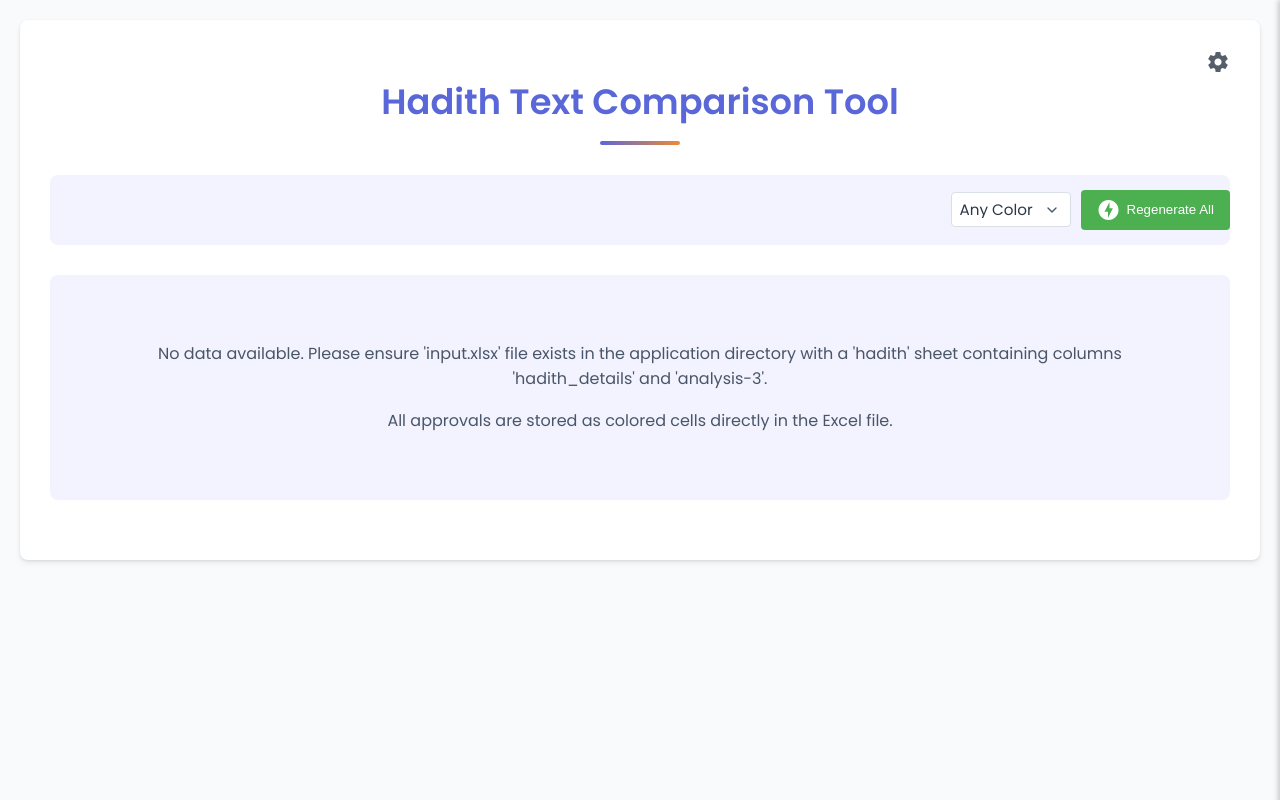
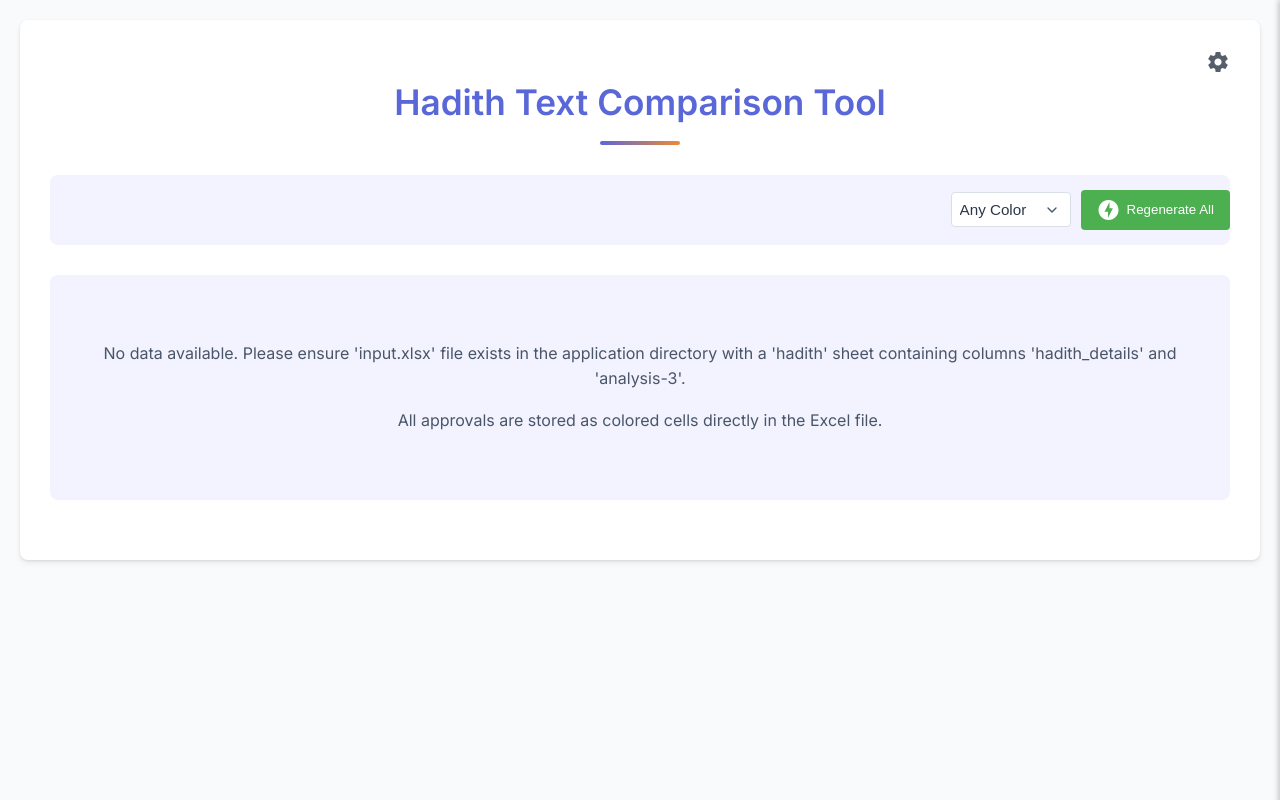
Before and after one commit to khalidmahamud/data-comparison-tool, a Flask app: page / in a window 1280 px wide. Run offline with Flask 3, Linux system fonts and the light colour scheme.

Commit message:
feat: add Kalpurush font and update font family in styles for improved typography 🎨✨

```diff
--- a/static/css/style.css
+++ b/static/css/style.css
@@ -97,13 +97,21 @@
 
 /* Base Styles */
 body {
-  font-family: "Poppins", sans-serif;
+  font-family: "Inter", "Kalpurush", "Poppins", sans-serif;
   margin: 0;
   padding: 20px;
   background-color: var(--background-color);
   color: var(--text-color);
   line-height: 1.6;
   transition: var(--transition);
+}
+
+/* Add Kalpurush font */
+@font-face {
+  font-family: "Kalpurush";
+  src: url("../kalpurush.ttf") format("truetype");
+  font-weight: normal;
+  font-style: normal;
 }
 
 .container {
--- a/templates/index.html
+++ b/templates/index.html
@@ -6,7 +6,7 @@
     <title>Hadith Text Comparison Tool</title>
     <link rel="icon" href="{{ url_for('static', filename='favicon.png') }}" type="image/svg+xml">
     <link href="https://fonts.googleapis.com/icon?family=Material+Icons" rel="stylesheet">
-    <link href="https://fonts.googleapis.com/css2?family=Poppins:wght@300;400;500;600;700&display=swap" rel="stylesheet">
+    <link href="https://fonts.googleapis.com/css2?family=Inter:wght@300;400;500;600;700&display=swap" rel="stylesheet">
     <link rel="stylesheet" href="{{ url_for('static', filename='css/style.css') }}">
 </head>
 <body>
```
Also changed, not shown: static/kalpurush.ttf (added).
